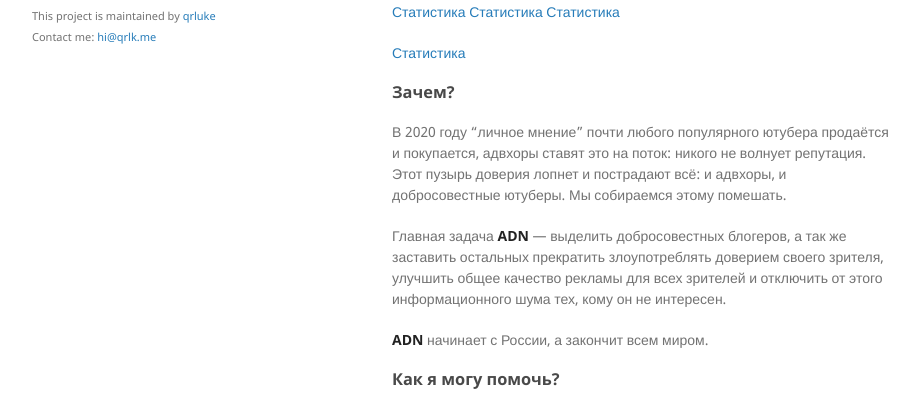
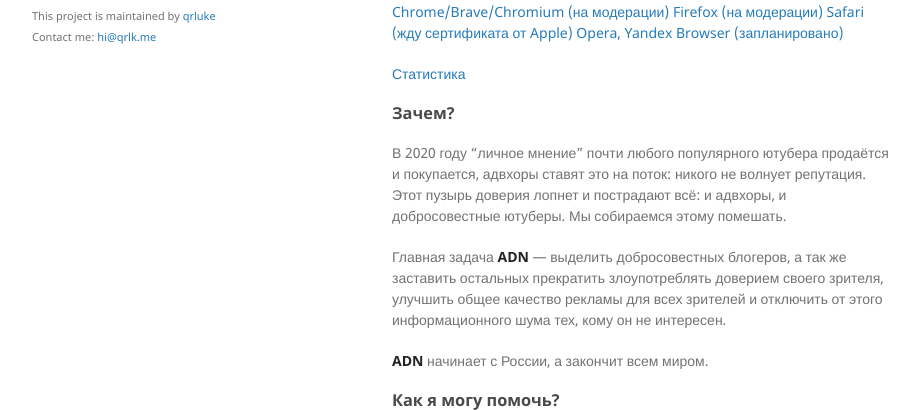
Before and after one commit to qrluke/adwhore.net, a Jekyll site: the page built from docs/ru.md, in a window 1280 px wide and 900 px high, cut to the strip 490-900 px from the top of the window. Shown: the whole strip, without its empty margins (178-1097 px from the left). Built offline with Jekyll 4.4.1, drawn with Linux system fonts in a browser that asks for light colours.

Commit message:
Site improvements
* Added template for stores links
* Increased stats delay

```diff
--- a/docs/_includes/header.html
+++ b/docs/_includes/header.html
@@ -38,7 +38,7 @@
                     $("#global_skips").animateNumbers(data["global"]["skips"]);
                     $("#global_time").animateNumbers(data["global"]["duration"]);
 
-                    setTimeout(get_request, 1100); // <-- when you ge a response, call it
+                    setTimeout(get_request, 2000); // <-- when you ge a response, call it
                 });
             }
             get_request();
--- a/docs/_includes/stats.html
+++ b/docs/_includes/stats.html
@@ -75,7 +75,7 @@
             $("#skips_for_fraction_2").animateNumbers(data["f2"]["skips_by"]);
 
 
-            setTimeout(get_request, 1100); // <-- when you ge a response, call it
+            setTimeout(get_request, 2200); // <-- when you ge a response, call it
         });
     }
     get_request();
--- a/docs/ru.md
+++ b/docs/ru.md
@@ -8,9 +8,9 @@
 **ADWHORE.NET** - это расширение для **YouTube**, которое блокирует рекламу продажных блогеров.
 
 <iframe width="560" height="315" src="https://www.youtube-nocookie.com/embed/0JTH5gG9vek" frameborder="0" allow="accelerometer; autoplay; encrypted-media; gyroscope; picture-in-picture" allowfullscreen></iframe>
-<a href = "http://localhost:4000/stats.html">Статистика</a>  <a href = "http://localhost:4000/stats.html">Статистика</a>  <a href = "http://localhost:4000/stats.html">Статистика</a>
+<a href = "">Chrome/Brave/Chromium (на модерации)</a>  <a href = "">Firefox (на модерации)</a>  <a href = "">Safari (жду сертификата от Apple)</a> <a href = "">Opera, Yandex Browser (запланировано)</a>
 
-<a href = "http://localhost:4000/stats.html">Статистика</a>
+<a href = "https://adwhore.net/stats.html">Статистика</a>
 
 ### Зачем?
 
```
Also changed, not shown: docs/en.md (+2 -1 lines).
